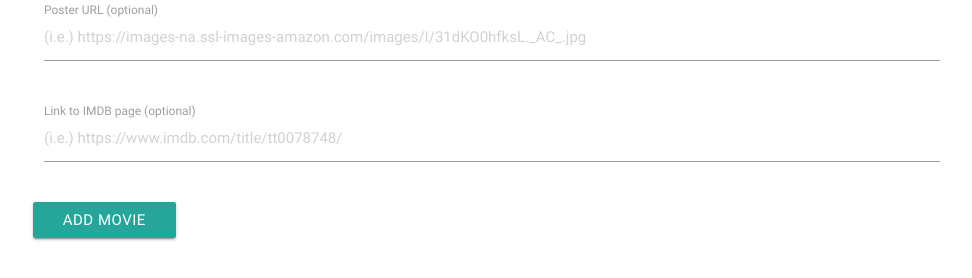
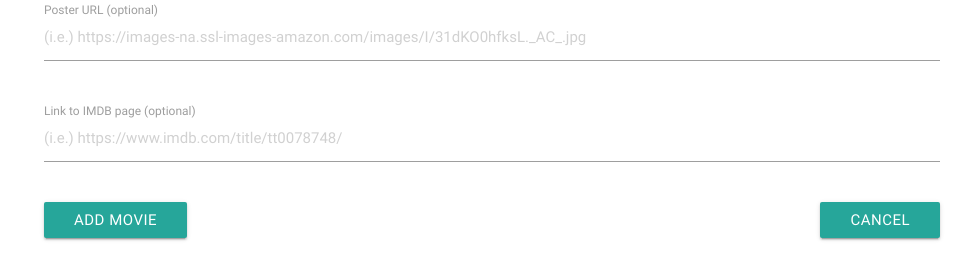
Before and after one commit to Code-Institute-Submissions/SpookySpool, a Flask app: page /user_submit in a window 1280 px wide. Shown: the part 1131-1409 px from the top of the page, without its empty margins (148-1120 px from the left). Run offline with Flask 2, Linux system fonts and the light colour scheme; data that the repository does not hold is empty; some libraries are stand-ins or nearby versions.

Commit message:
cancel button added to movie form

```diff
--- a/app.py
+++ b/app.py
@@ -106,6 +106,7 @@ def submit_movie():
 def insert_movie():
 
     user = users.find_one({"username": session["username"]})
+
     genre_list = []
     for genre in request.form.getlist("genre"):
         genre_list.append(ObjectId(genre))
@@ -129,12 +130,12 @@ def insert_movie():
 
     mongo.db.test_inserts.insert_one(query)
 
-    print(request.form.getlist("languages[]"))
     #Adds the inserted movie id into the user's submitted movie array
     new_movie = users.find().sort("_id", -1)
     user["submitted_movies"].append(ObjectId(new_movie[0]["_id"]))
     users.update_one({"username": user["username"]},
                      {"$set": {"submitted_movies": user["submitted_movies"]}})
+
     return redirect(url_for("browse_movies"))
 
 
--- a/templates/movie_form.html
+++ b/templates/movie_form.html
@@ -112,7 +112,10 @@
 				</div>
 			</div>
 			<div class="row">
-				<button class="btn waves-effect waves-light" type="submit">Add Movie</button>
+                <div class="col s12">
+				    <button class="btn waves-effect waves-light left" type="submit">Add Movie</button>
+                    <a class="btn waves-effect waves-light right" href="{{url_for('browse_movies')}}">Cancel</a>
+                </div>
 			</div>
 		</form>
 	</div>
```
